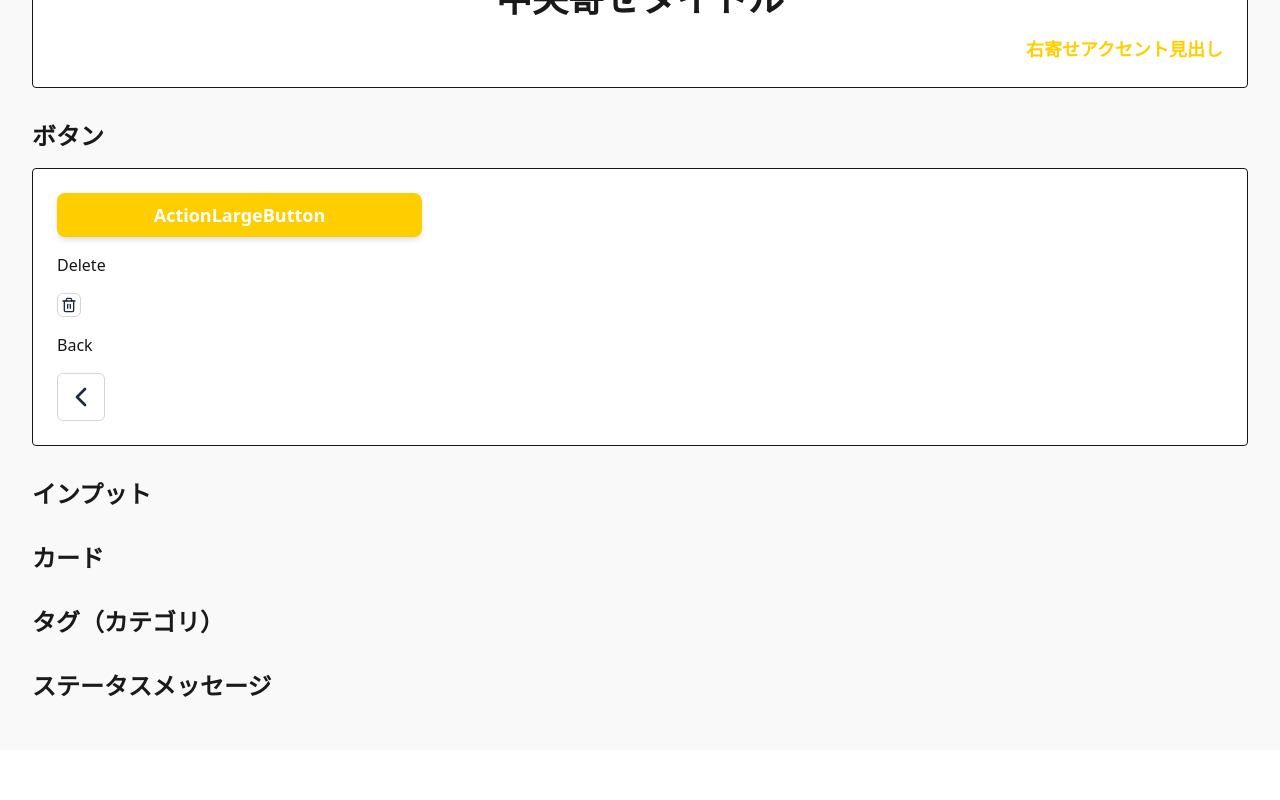
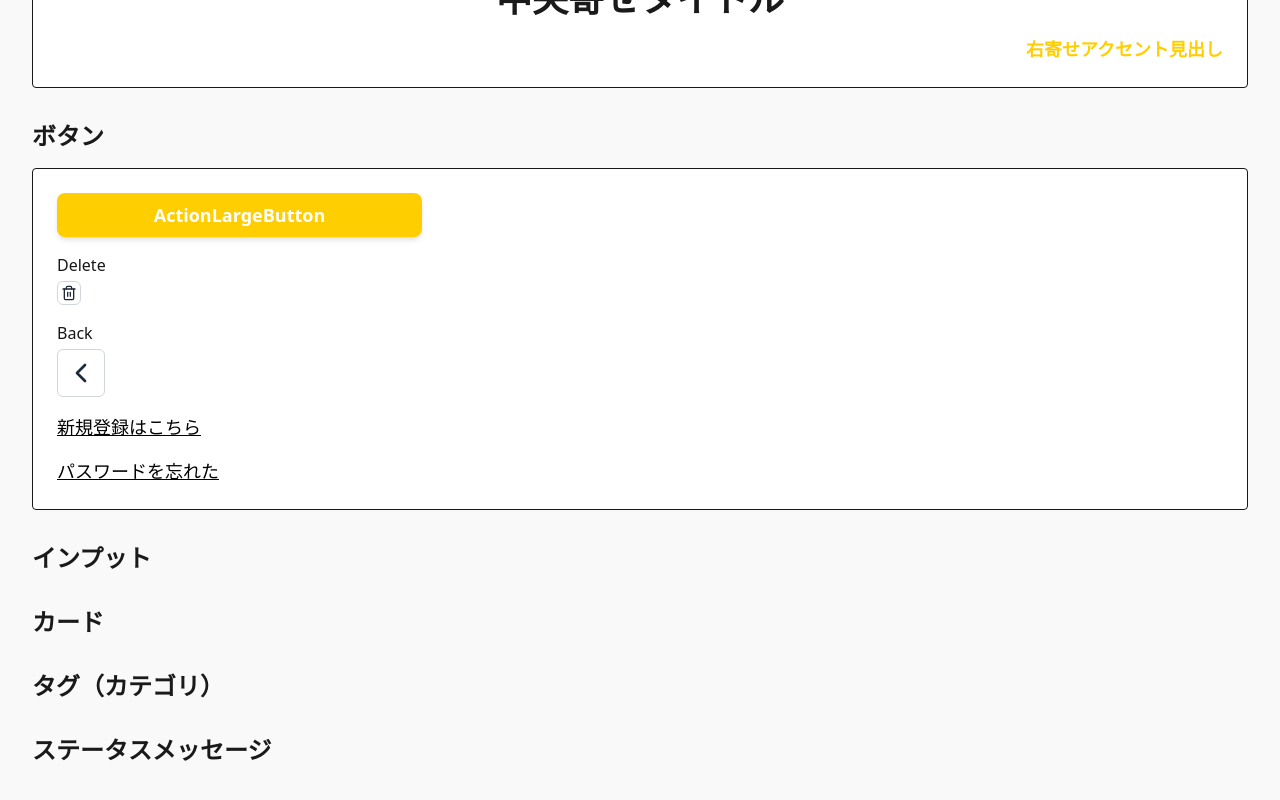
Before and after one commit to tdu25-wsp/mimo-frontend, a Next.js app: page /dev in a window 1280 px wide. Shown: the part 3465-4265 px from the top of the page. Before the commit the page ends 4215 px from the top, so only its background shows below. Built offline with nearby package versions, Linux system fonts and the light colour scheme.

Commit message:
LinkButtonの実装

```diff
--- a/app/dev/page.tsx
+++ b/app/dev/page.tsx
@@ -3,6 +3,7 @@ import Text from "@/components/ui/Text";
 import ActionLargeButton from "@/components/ui/ActionLargeButton";
 import { IconButton } from "@/components/ui/IconButton";
 import { Trash2, ChevronLeft } from "lucide-react";
+import LinkButton from "@/components/ui/LinkButton";
 
 export default function DevPage() {
   return (
@@ -169,20 +170,36 @@ export default function DevPage() {
       <section>
         <h2 className="text-2xl font-bold mb-4 text-primary-text">ボタン</h2>
         <div className="bg-background border border-border rounded p-6 space-y-4">
-          <div className="w-full max-w-md space-y-4">
+          <div className="w-full max-w-md flex flex-col items-start gap-4">
+
             <ActionLargeButton
               label="ActionLargeButton"
             />
+
+            <div className="flex flex-col items-start gap-1">
               <p>Delete</p>
               <IconButton
                 icon={Trash2}
                 size="delete"
               />
+            </div>
+
+            <div className="flex flex-col items-start gap-1">
               <p>Back</p>
               <IconButton
                 icon={ChevronLeft}
                 size="back"
               />
+            </div>
+
+            <LinkButton href="/signup">
+              新規登録はこちら
+            </LinkButton>
+
+            <LinkButton href="/forgot-password">
+              パスワードを忘れた
+            </LinkButton>
+
           </div>
         </div>
       </section>
--- /dev/null
+++ b/components/ui/LinkButton.tsx
@@ -0,0 +1,41 @@
+import React from 'react';
+
+// コンポーネントが受け取るProps（プロパティ）の型を定義します
+type LinkButtonProps = {
+  /** リンク先のURL */
+  href: string;
+  /** リンク内に表示するテキストや要素 */
+  children: React.ReactNode;
+  /** 親コンポーネントから追加のTailwindクラスを指定するため (任意) */
+  className?: string;
+};
+
+/**
+ * 画像のような下線付きのシンプルなリンクコンポーネント
+ */
+const LinkButton: React.FC<LinkButtonProps> = ({
+  href,
+  children,
+  className = '', // デフォルト値を空文字に設定
+}) => {
+  // 適用するTailwindクラスを定義
+  const baseClasses = `
+    text-lg text-black
+    underline
+    transition-colors duration-150 ease-in-out
+    hover:text-blue-600
+    focus-visible:outline-none focus-visible:ring-2 focus-visible:ring-blue-500 focus-visible:rounded
+  `;
+
+  // 基本クラスとpropsから渡されたclassNameを結合
+  // trim()で前後の空白を削除し、replace()で複数の空白を1つにまとめます
+  const combinedClasses = `${baseClasses} ${className}`.trim().replace(/\s+/g, ' ');
+
+  return (
+    <a href={href} className={combinedClasses}>
+      {children}
+    </a>
+  );
+};
+
+export default LinkButton;
```
Lines whose indentation alone changed are shown as unchanged.
